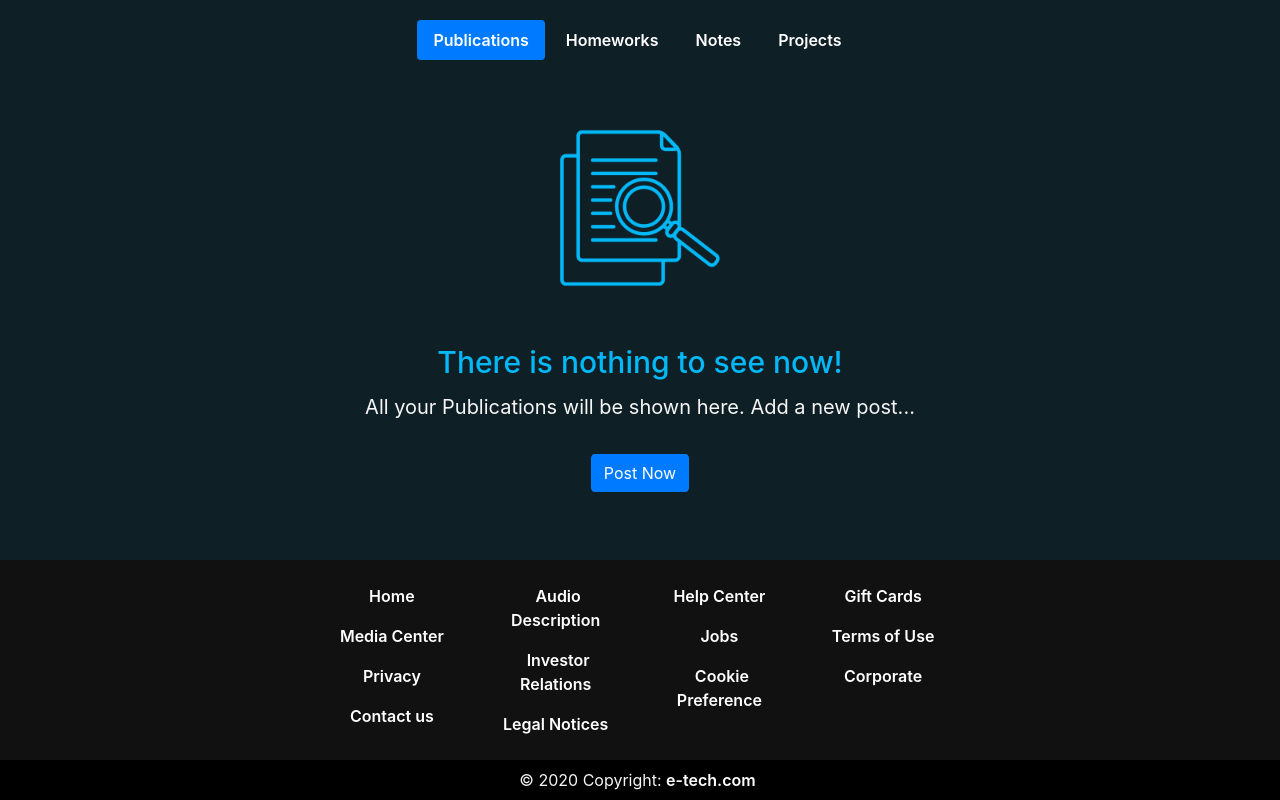
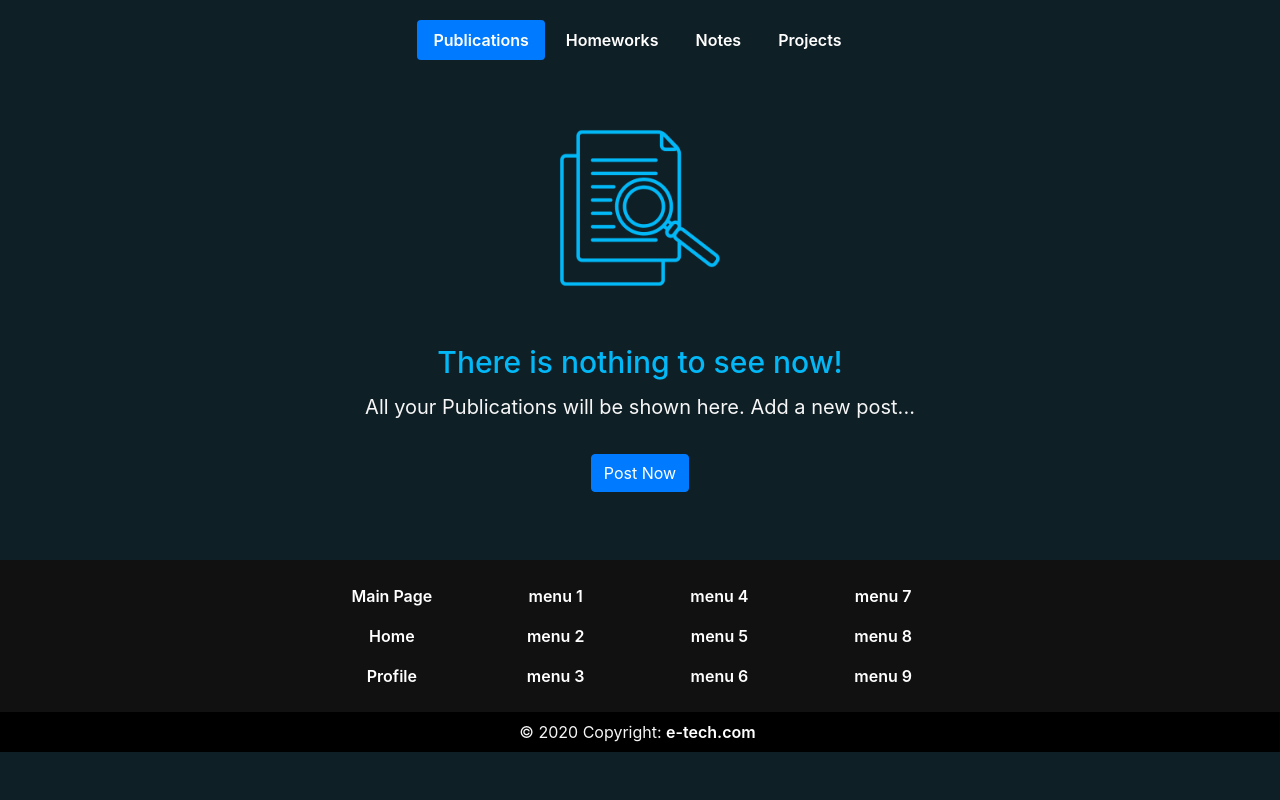
Before and after one commit to eriseld181/soloCapstoneFrontend, a React (Create React App) app in the folder frontend-app/: page /profile in a window 1280 px wide. Shown: the part 528-1328 px from the top of the page. After the commit the page ends 1280 px from the top, so only its background shows below. Built offline with nearby package versions, Linux system fonts and the light colour scheme.

Commit message:
updates,

```diff
--- a/frontend-app/src/components/Footer.jsx
+++ b/frontend-app/src/components/Footer.jsx
@@ -19,16 +19,30 @@ const Footer = () => (
                         <Row>
                             <Col xs={12} className="footer-links">
                                 <p>
-                                    <a className={`  ${mainStyle.webLinks}`} href="/home" alt="footer link"> Home</a>
+                                    <Link to="/" className={`  ${mainStyle.webLinks}`}>Main Page</Link>
                                 </p>
                                 <p>
-                                    <Link To="/home" className={`  ${mainStyle.webLinks}`}>Media Center</Link>
+                                    <Link to="/feed" className={`  ${mainStyle.webLinks}`}>Home</Link>
                                 </p>
                                 <p>
-                                    <a className={`  ${mainStyle.webLinks}`} href="/" alt="footer link">Privacy </a>
+                                    <Link to="/profile" className={`  ${mainStyle.webLinks}`}>Profile</Link>
+                                </p>
+
+
+                            </Col>
+                        </Row>
+                    </Col>
+                    <Col>
+                        <Row>
+                            <Col xs={12} className="footer-links">
+                                <p>
+                                    <Link to="/profile/hw" className={`  ${mainStyle.webLinks}`}>menu 1</Link>
                                 </p>
                                 <p>
-                                    <a className={`  ${mainStyle.webLinks}`} href="/" alt="footer link"> Contact us</a>
+                                    <a className={`  ${mainStyle.webLinks}`} href="/" alt="footer link">menu 2</a>
+                                </p>
+                                <p>
+                                    <a className={`  ${mainStyle.webLinks}`} href="/" alt="footer link">menu 3</a>
                                 </p>
                             </Col>
                         </Row>
@@ -37,13 +51,13 @@ const Footer = () => (
                         <Row>
                             <Col xs={12} className="footer-links">
                                 <p>
-                                    <a className={`  ${mainStyle.webLinks}`} href="/" alt="footer link">Audio Description </a>
+                                    <a className={`  ${mainStyle.webLinks}`} href="/" alt="footer link">menu 4</a>
                                 </p>
                                 <p>
-                                    <a className={`  ${mainStyle.webLinks}`} href="/" alt="footer link">Investor Relations</a>
+                                    <a className={`  ${mainStyle.webLinks}`} href="/" alt="footer link">menu 5</a>
                                 </p>
                                 <p>
-                                    <a className={`  ${mainStyle.webLinks}`} href="/" alt="footer link">Legal Notices</a>
+                                    <a className={`  ${mainStyle.webLinks}`} href="/" alt="footer link">menu 6</a>
                                 </p>
                             </Col>
                         </Row>
@@ -52,28 +66,13 @@ const Footer = () => (
                         <Row>
                             <Col xs={12} className="footer-links">
                                 <p>
-                                    <a className={`  ${mainStyle.webLinks}`} href="/" alt="footer link"> Help Center </a>
+                                    <a className={`  ${mainStyle.webLinks}`} href="/" alt="footer link">menu 7</a>
                                 </p>
                                 <p>
-                                    <a className={`  ${mainStyle.webLinks}`} href="/" alt="footer link">Jobs </a>
+                                    <a className={`  ${mainStyle.webLinks}`} href="/" alt="footer link"> menu 8</a>
                                 </p>
                                 <p>
-                                    <a className={`  ${mainStyle.webLinks}`} href="/" alt="footer link">Cookie Preference </a>
-                                </p>
-                            </Col>
-                        </Row>
-                    </Col>
-                    <Col>
-                        <Row>
-                            <Col xs={12} className="footer-links">
-                                <p>
-                                    <a className={`  ${mainStyle.webLinks}`} href="/" alt="footer link">Gift Cards</a>
-                                </p>
-                                <p>
-                                    <a className={`  ${mainStyle.webLinks}`} href="/" alt="footer link"> Terms of Use</a>
-                                </p>
-                                <p>
-                                    <a className={`  ${mainStyle.webLinks}`} href="/" alt="footer link">Corporate</a>
+                                    <a className={`  ${mainStyle.webLinks}`} href="/" alt="footer link">menu 9</a>
                                 </p>
                             </Col>
                         </Row>
--- a/frontend-app/src/components/MyTabs.jsx
+++ b/frontend-app/src/components/MyTabs.jsx
@@ -2,13 +2,14 @@ import React from "react"
 import { Tab, Tabs, } from "react-bootstrap"
 import mainStyle from './Component.module.css'
 import DefaultComponent from "../components/DefaultComponent"
+import { Link } from 'react-router-dom'
 
 
 export default function myTabs() {
     return (
 
         <Tabs variant="pills" transition={false} className={`justify-content-center`} defaultActiveKey="myPublications" id="uncontrolled-tab-example">
-            <Tab className={`justify-content-center ${mainStyle.Tabs}`} eventKey="myPublications" title="Publications">
+            <Tab className={`justify-content-center ${mainStyle.Tabs}`} eventKey="myPublications" title="Publications" to='/hw' component={Link}>
                 <DefaultComponent
                     img="./publication.png"
                     title="There is nothing to see now!"
@@ -33,7 +34,7 @@ export default function myTabs() {
                 <DefaultComponent
                     img="./projects.png"
                     title="There is nothing to see now!"
-                    text="All your Publications will be shown here. Add a new post..."
+                    text="All your Projects will be shown here. Add a new post..."
                 />
             </Tab>
 
```
